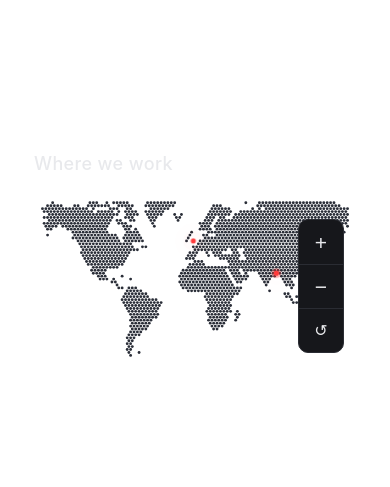
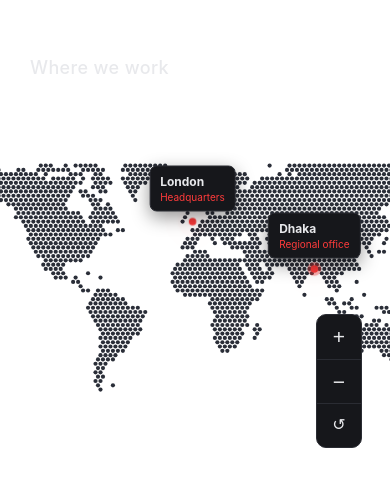
Before and after one commit to sm-maruph/Theatives_static_site, a plain HTML site: page footer-map.html in a window 390 px wide. Shown: the part 165-652 px from the top of the page. Drawn offline with Linux system fonts and the light colour scheme.

Commit message:
final revision

```diff
--- a/footer-map.html
+++ b/footer-map.html
@@ -223,9 +223,48 @@
     border-top-color: #16171b;
   }
 
+  .tv-mobile-label {
+    display: none;
+  }
+
   @media (max-width: 640px) {
-    .tv-locations { padding: 28px 18px 24px; border-radius: 14px; }
+    .tv-locations { padding: 18px 0 16px; border-radius: 14px; }
+    .tv-locations__head { padding: 0 14px; }
     .tv-locations__legend { display: none; }
+    .tv-map {
+      height: 360px;
+      overflow: visible;
+    }
+    .tv-map svg {
+      height: 100%;
+      transform: scale(1.32);
+      transform-origin: center;
+    }
+    .tv-mobile-label {
+      position: absolute;
+      z-index: 7;
+      display: block;
+      transform: translate(-50%, calc(-100% - 10px));
+      padding: 7px 10px;
+      border: 1px solid #2a2c33;
+      border-radius: 7px;
+      background: #16171b;
+      box-shadow: 0 6px 18px rgba(0,0,0,.42);
+      white-space: nowrap;
+      pointer-events: none;
+      line-height: 1.25;
+    }
+    .tv-mobile-label strong {
+      display: block;
+      color: var(--text);
+      font-size: 12px;
+    }
+    .tv-mobile-label span {
+      display: block;
+      margin-top: 2px;
+      color: var(--accent);
+      font-size: 10px;
+    }
   }
 </style>
 </head>
@@ -280,6 +319,15 @@
   var tooltipPlace = document.getElementById('tvTooltipPlace');
   var tooltipRole = document.getElementById('tvTooltipRole');
   var markers = mapEl.querySelectorAll('.tv-marker');
+  var mobileLabels = [];
+
+  markers.forEach(function (marker) {
+    var label = document.createElement('div');
+    label.className = 'tv-mobile-label';
+    label.innerHTML = '<strong>' + marker.getAttribute('data-place') + '</strong><span>' + marker.getAttribute('data-role') + '</span>';
+    mapEl.appendChild(label);
+    mobileLabels.push({ marker: marker, label: label });
+  });
 
   var VB_X = -2, VB_Y = -2, BASE_W = 95, BASE_H = 50; // matches viewBox
   var MIN_SCALE = 1, MAX_SCALE = 8;
@@ -290,6 +338,16 @@
     zoomLayer.setAttribute('transform',
       'translate(' + state.tx + ' ' + state.ty + ') scale(' + state.scale + ')');
     updatePanAvailability();
+    requestAnimationFrame(updateMobileLabels);
+  }
+
+  function updateMobileLabels() {
+    var mapRect = mapEl.getBoundingClientRect();
+    mobileLabels.forEach(function (item) {
+      var coreRect = item.marker.querySelector('.tv-marker__core').getBoundingClientRect();
+      item.label.style.left = (coreRect.left + coreRect.width / 2 - mapRect.left) + 'px';
+      item.label.style.top = (coreRect.top + coreRect.height / 2 - mapRect.top) + 'px';
+    });
   }
 
   function updatePanAvailability() {
@@ -435,14 +493,16 @@
   //     so it always sits above everything and only one can ever be
   //     visible at once — they can never overlap each other) ---
   markers.forEach(function (marker) {
-    marker.addEventListener('mouseenter', function () { showTooltip(marker); });
-    marker.addEventListener('mousemove', function () { showTooltip(marker); });
+    marker.addEventListener('mouseenter', function () { if (window.innerWidth > 640) showTooltip(marker); });
+    marker.addEventListener('mousemove', function () { if (window.innerWidth > 640) showTooltip(marker); });
     marker.addEventListener('mouseleave', hideTooltip);
     marker.addEventListener('touchstart', function (e) {
       e.stopPropagation();
-      showTooltip(marker);
     });
   });
+
+  window.addEventListener('resize', updateMobileLabels);
+  requestAnimationFrame(updateMobileLabels);
 
   document.addEventListener('touchstart', function (e) {
     if (!e.target.closest('.tv-marker')) hideTooltip();
--- a/styles.css
+++ b/styles.css
@@ -2370,7 +2370,7 @@ footer{display:grid;grid-template-columns:1fr 1fr 1fr;align-items:end;margin-top
 
 @media (max-width:900px){
   .footer-map-frame{
-    height:480px;
+    height:380px;
   }
   .site-footer{margin-top:86px}
   .footer-rail{grid-template-columns:1fr auto;min-height:54px}
@@ -2387,10 +2387,11 @@ footer{display:grid;grid-template-columns:1fr 1fr 1fr;align-items:end;margin-top
   .footer-bottom > :nth-child(2){display:none}
 }
 @media (max-width:600px){
+  .footer-map-frame{height:540px}
   .footer-rail{font-size:9px;letter-spacing:.04em}
   .footer-wordmark{padding:28px 0 32px}
   .footer-wordmark > img{width:82vw}
-  .footer-seal{width:68px;font-size:8px;top:18%}
+  .footer-seal{width:68px;font-size:8px;top:auto;right:auto;left:3%;bottom:72px}
   .footer-directory{grid-template-columns:1fr}
   .footer-directory > *{min-height:auto;padding:26px 0!important;border-right:0!important;border-top:1px solid var(--line)}
   .footer-directory > :first-child{border-top:0;min-height:170px}
```
Also changed, not shown: index.html (+3 -3 lines).
